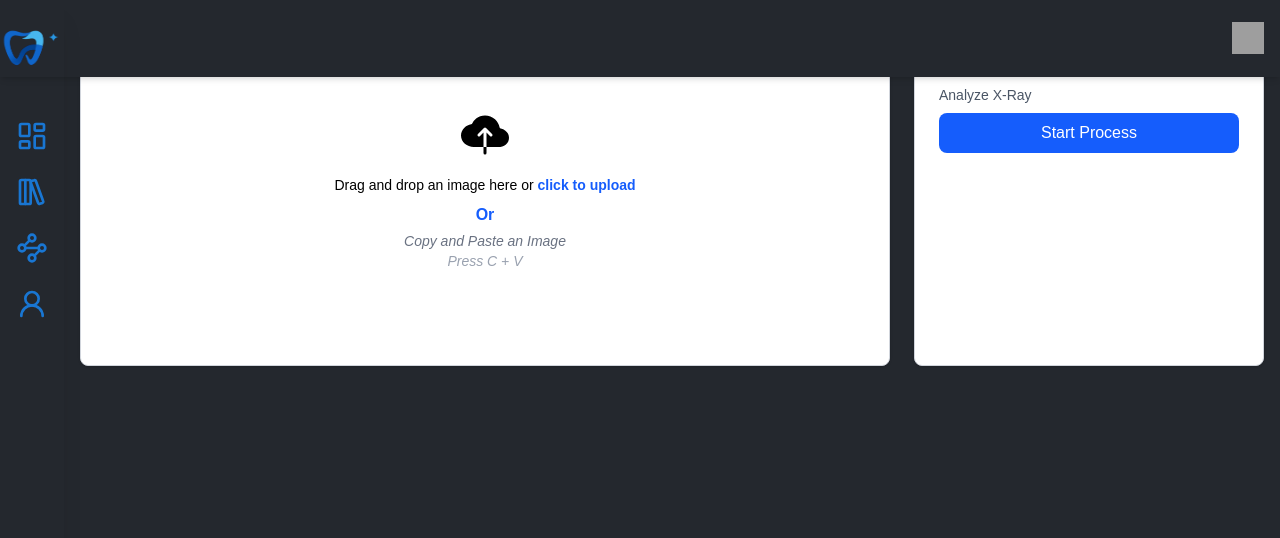
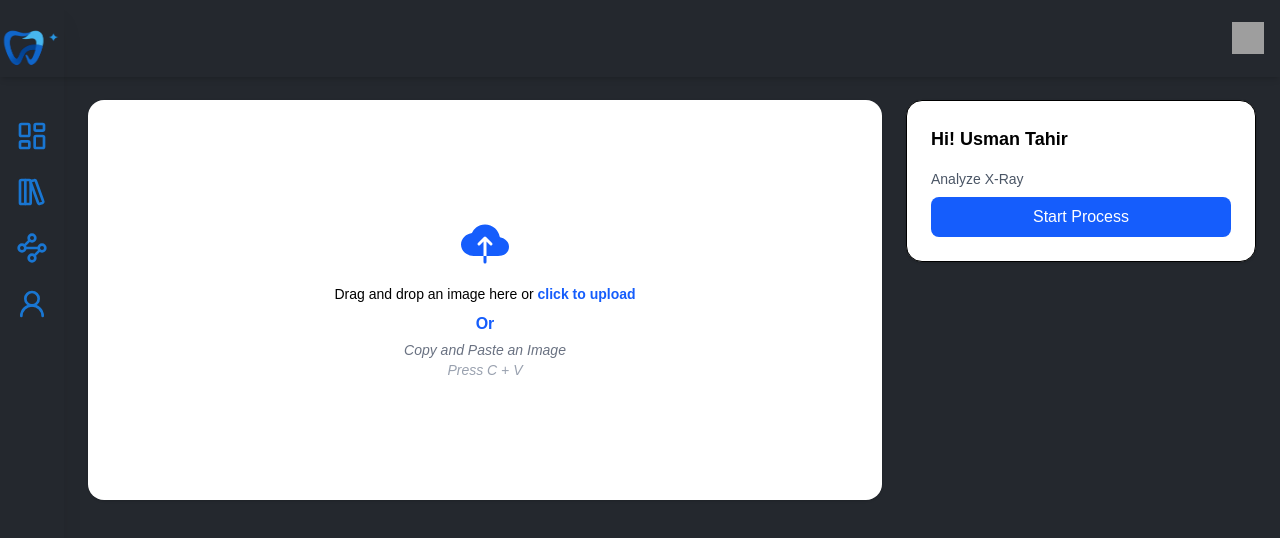
Before and after one commit to MunirRajpoot/BackUp_Doc, a Next.js app: page /dashboard/analyze in a window 1280 px wide. Shown: the top 538 px of the page. Built offline with nearby package versions, Linux system fonts and the light colour scheme; grey boxes are pictures that could not be loaded.

Commit message:
update #analyze-page

```diff
--- a/src/app/dashboard/analyze/page.jsx
+++ b/src/app/dashboard/analyze/page.jsx
@@ -1,33 +1,79 @@
-    import React from 'react';
+"use client";
+
+import React, { useRef, useState } from 'react';
 import { IoCloudUpload } from "react-icons/io5";
+
 const Page = () => {
+
+    const fileInputRef = useRef(null);
+    const [previewUrl, setPreviewUrl] = useState(null);
+
+    const handleClick = () => {
+        fileInputRef.current?.click();
+    };
+
+    const handleFileChange = (event) => {
+        const file = event.target.files[0];
+        if (file && file.type.startsWith('image/')) {
+            const reader = new FileReader();
+            reader.onload = (e) => {
+                setPreviewUrl(e.target.result);
+            };
+            reader.readAsDataURL(file);
+        }
+    };
+
     return (
-            <div className="p-4 flex flex-col md:flex-row gap-6">
+        <div className="p-6 flex flex-col md:flex-row gap-6 pt-[100px]">
             {/* Left: Upload Section */}
-                <div className="flex-1 min-h-[350px] rounded-lg border border-gray-300 flex items-center justify-center p-6 bg-white shadow-sm">
-                    <div className="text-center">
-                        <div className="text-5xl mb-4 flex justify-center items-center"><IoCloudUpload /></div>
+            <div className="flex-1 bg-white rounded-2xl min-h-[400px] shadow-sm flex items-center justify-center p-6 ">
+                <div className="text-center  ">
+                    {previewUrl ? (
+                        <img src={previewUrl} alt="Uploaded" className="max-h-64 mx-auto rounded-lg" />
+                    ) : (
+                        <>
+                            <div
+                                className="text-5xl mb-4 flex justify-center items-center text-blue-600 cursor-pointer"
+                                onClick={handleClick}
+                            >
+                                <IoCloudUpload />
+                            </div>
                             <p className="text-sm mb-2">
                                 Drag and drop an image here or{' '}
-                            <span className="text-blue-600 font-semibold cursor-pointer">click to upload</span>
+                                <span
+                                    className="text-blue-600 font-semibold cursor-pointer"
+                                    onClick={handleClick}
+                                >
+                                    click to upload
+                                </span>
                             </p>
+                            <input
+                                type="file"
+                                accept="image/*"
+                                className="hidden"
+                                ref={fileInputRef}
+                                onChange={handleFileChange}
+                            />
                             <p className="text-blue-600 font-semibold">Or</p>
                             <p className="italic text-sm mt-1 text-gray-500">
                                 Copy and Paste an Image<br />
                                 <span className="text-gray-400">Press C + V</span>
                             </p>
+                        </>
+                    )}
                 </div>
             </div>
 
+
             {/* Right: Sidebar */}
-                <div className="w-full md:w-[350px] min-h-[200px] bg-white rounded-lg p-6 flex flex-col justify-between border border-gray-300 shadow-sm">
-                    <div>
+            <div className="w-full md:w-[350px]  rounded-lg  flex flex-col justify-between ">
+                <div className='bg-white rounded-2xl p-6 min-h-[50px] border shadow-sm'>
                     <h2 className="text-lg font-semibold mb-4">
                         Hi! <span className="font-bold">Usman Tahir</span>
                     </h2>
                     <div>
                         <p className="text-sm text-gray-600 mb-2">Analyze X-Ray</p>
-                            <button className="bg-blue-600 text-white font-medium py-2 rounded-lg w-full hover:bg-blue-500 transition">
+                        <button className="bg-blue-600 text-white font-medium py-2 rounded-lg w-full hover:bg-blue-500 transition cursor-pointer">
                             Start Process
                         </button>
                     </div>
--- a/src/app/dashboard/profile/page.jsx
+++ b/src/app/dashboard/profile/page.jsx
@@ -18,13 +18,13 @@ const ProfilePage = () => {
     };
 
     return (
-        <div className="min-h-screen flex justify-center items-start p-2">
+        <div className="min-h-screen flex justify-center items-start p-2 pt-[90px]">
             <div className="w-full max-w-lg rounded-xl shadow-md p-6 bg-white">
-                <h2 className="text-gray-800 text-2xl font-semibold text-center mb-6">
+                <h2 className="text-gray-800 text-2xl font-semibold text-center mb-4">
                     Profile Settings
                 </h2>
 
-                <div className="flex flex-col items-center mb-6 relative">
+                <div className="flex flex-col items-center mb-4 relative">
                     <div className="w-20 h-20 rounded-full overflow-hidden bg-blue-600 flex items-center justify-center text-white text-xl font-bold">
                         {profileImage ? (
                             <img src={profileImage} alt="Profile" className="w-full h-full object-cover object-center" />
```
Lines whose indentation alone changed are shown as unchanged.
